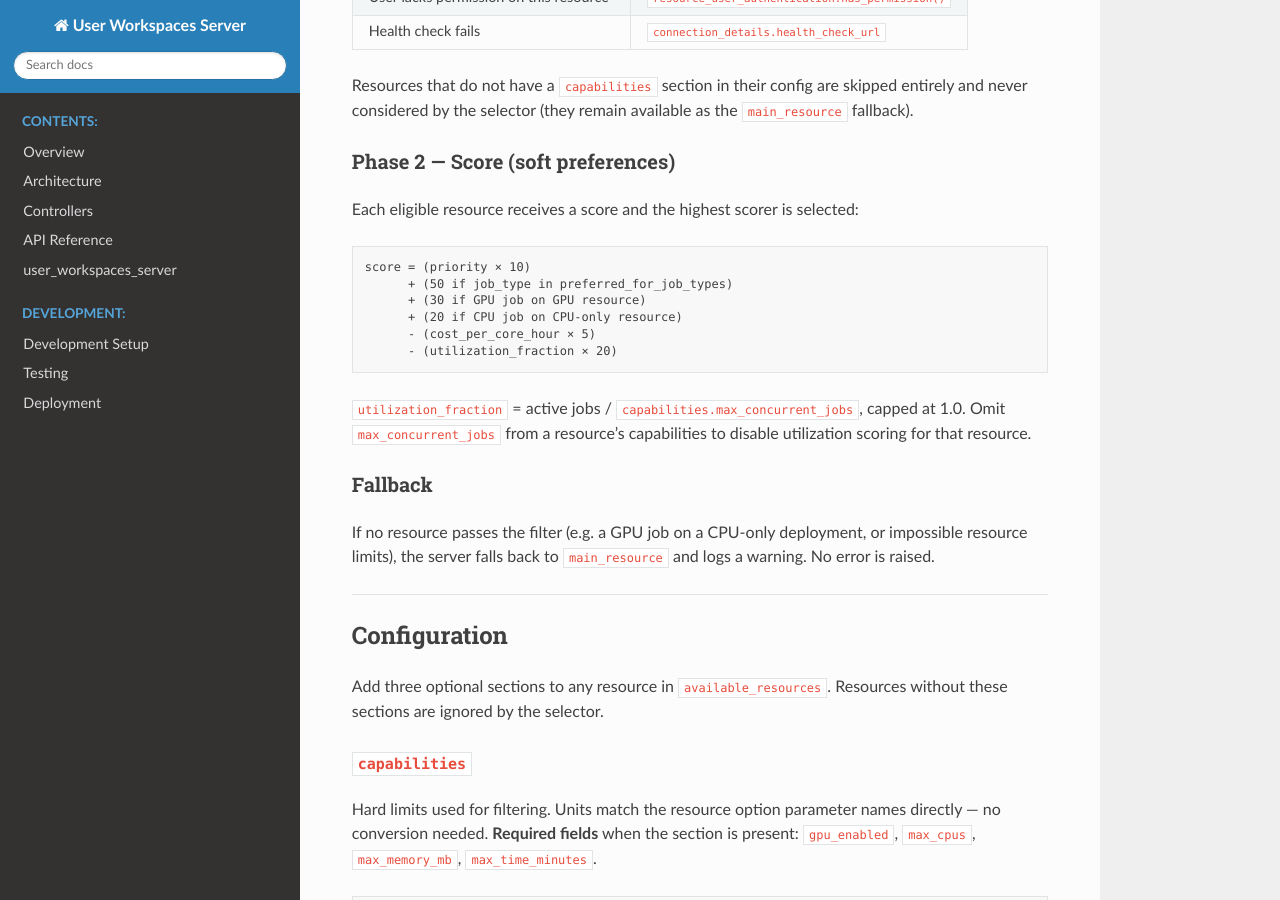
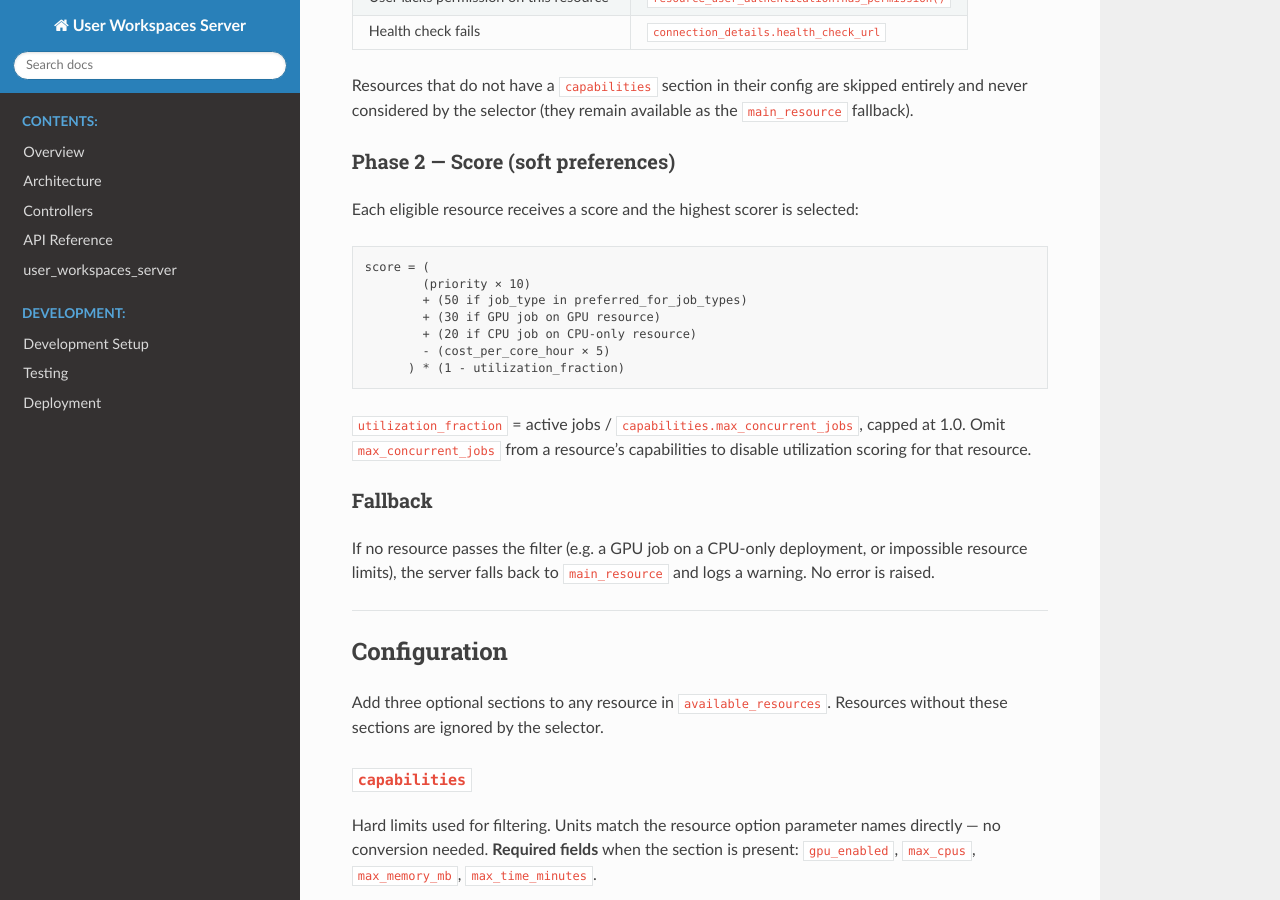
Before and after one commit to hubmapconsortium/user_workspaces_server, a Sphinx documentation site: the page built from docs/resource-selection.md, in a window 1280 px wide and 900 px high, scrolled down 624 px. Built offline with Sphinx 7.4.7 and the Read the Docs theme 3.1.0, drawn with Linux system fonts in a browser that asks for light colours; formulas are drawn with MathJax 3; pages that are not in the unit, such as notebooks, are missing from menus.

````diff
--- a/docs/resource-selection.md
+++ b/docs/resource-selection.md
@@ -26,12 +26,13 @@ Resources that do not have a `capabilities` section in their config are skipped
 Each eligible resource receives a score and the highest scorer is selected:
 
 ```
-score = (priority × 10)
-      + (50 if job_type in preferred_for_job_types)
-      + (30 if GPU job on GPU resource)
-      + (20 if CPU job on CPU-only resource)
-      - (cost_per_core_hour × 5)
-      - (utilization_fraction × 20)
+score = (
+        (priority × 10)
+        + (50 if job_type in preferred_for_job_types)
+        + (30 if GPU job on GPU resource)
+        + (20 if CPU job on CPU-only resource)
+        - (cost_per_core_hour × 5)
+      ) * (1 - utilization_fraction)
 ```
 
 `utilization_fraction` = active jobs / `capabilities.max_concurrent_jobs`, capped at 1.0. Omit `max_concurrent_jobs` from a resource's capabilities to disable utilization scoring for that resource.
````
